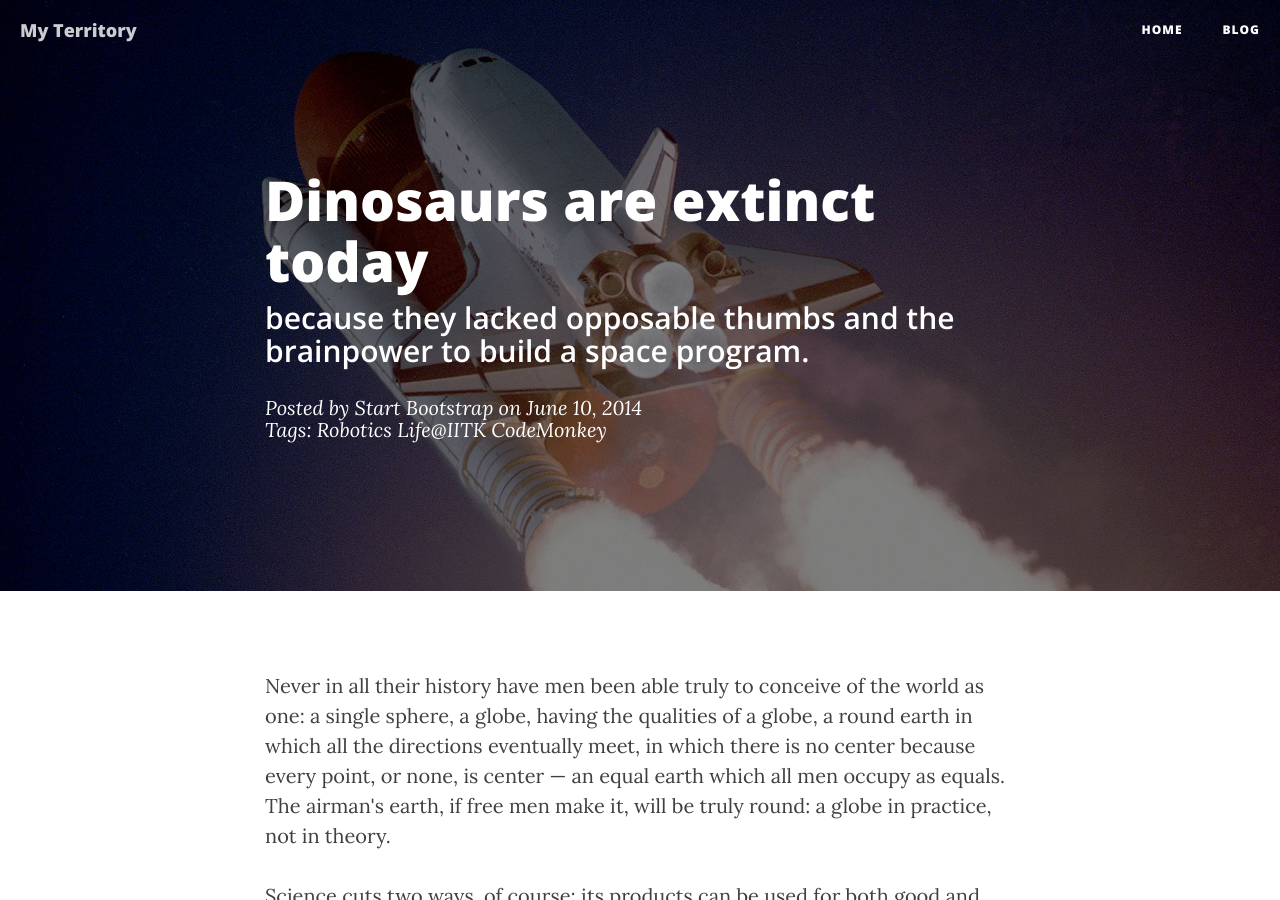
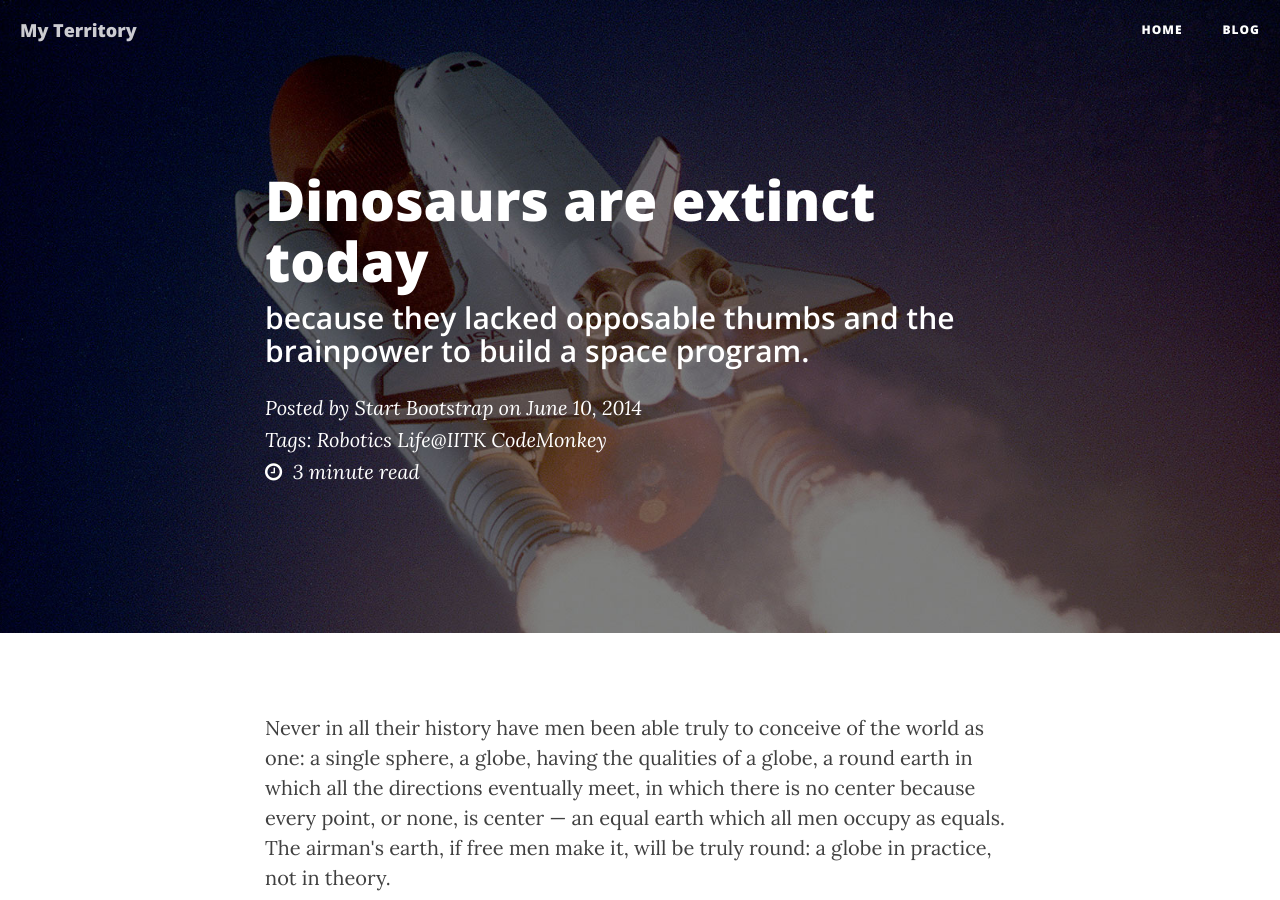
Before and after one commit to it-projects-llc/odoo-saas-tools, a Jekyll site: the page built from _posts/2014-06-10-dinosaurs.markdown, in a window 1280 px wide and 900 px high. Built offline with Jekyll 4.4.1, drawn with Linux system fonts in a browser that asks for light colours; nearby versions of some CDN libraries.

Commit message:
Added reading time and extra spacing to post meta

```diff
--- a/_config.yml
+++ b/_config.yml
@@ -12,6 +12,9 @@ github_username:  shikherverma
 facebook_username:  shikherverma1
 email_username:  root@shikherverma.com
 
+# used to estimate reading time
+wpm: 180
+
 # Build settings
 markdown: kramdown
 highlighter: rouge
--- a/_layouts/post.html
+++ b/_layouts/post.html
@@ -12,9 +12,14 @@ layout: default
                     {% if page.subtitle %}
                     <h2 class="subheading">{{ page.subtitle }}</h2>
                     {% endif %}
-                    <span class="meta">Posted by {% if page.author %}{{ page.author }}{% else %}{{ site.title }}{% endif %} on {{ page.date | date: "%B %-d, %Y" }}
+                    <span class="meta" style='margin-top:0.5em;'>Posted by {% if page.author %}{{ page.author }}{% else %}{{ site.title }}{% endif %} on {{ page.date | date: "%B %-d, %Y" }}
                     </span>
-                    <span class="meta"> Tags: {% for tag in page.tags %}<a href="/blog/tags/{{ tag }}/">{{ tag }}</a> {% endfor %} </span>
+                    <span class="meta" style='margin-top:0.5em;'> Tags: {% for tag in page.tags %}<a href="/blog/tags/{{ tag }}/">{{ tag }}</a> {% endfor %} </span>
+                    <span class="meta" style='margin-top:0.5em;'>
+                    {% assign minutes = content | number_of_words | divided_by: site.wpm %}
+                        <i class="fa fa-clock-o"></i>&nbsp;{% if minutes == 0 %}{% assign minutes = 1 %}{% endif %}
+                    {{ minutes }} minute read
+                    </span>
                 </div>
             </div>
         </div>
```
